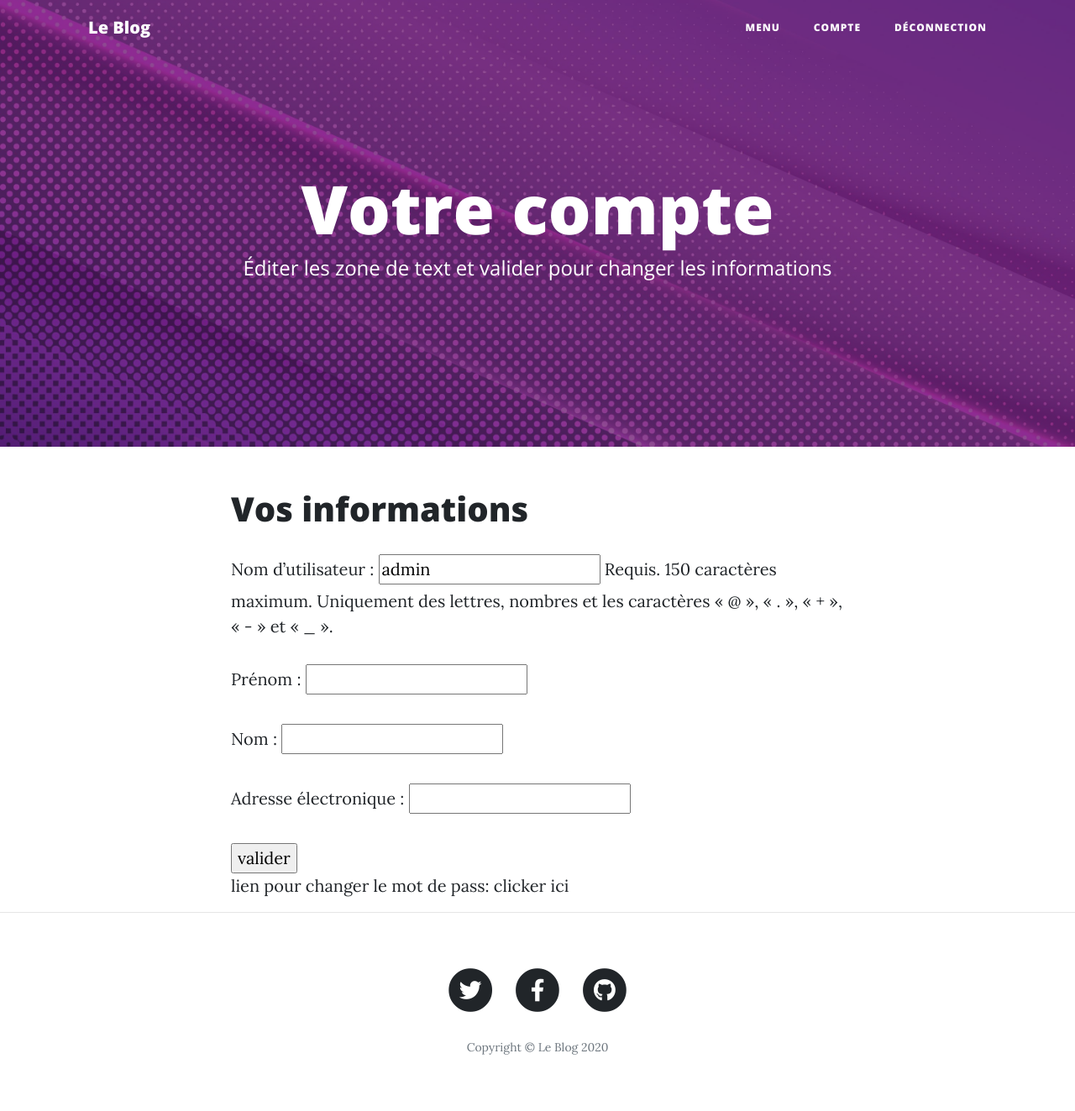
After one commit to CharlesRigal/website, a Django app: page /compte/ in a window 1280 px wide. The commit adds this page. Shown: the whole page at 84% size. Run offline with Django 3.2, Linux system fonts and the light colour scheme; a user stored in the database is signed in; some libraries are stand-ins or nearby versions.

Commit message:
add edit account fonction info and password

```diff
--- a/website.com/ttkom/forms.py
+++ b/website.com/ttkom/forms.py
@@ -2,6 +2,14 @@ from django import forms
 from .models import Comment
 from django.contrib.auth.models import User
 from django.contrib.auth.forms import UserCreationForm, UserChangeForm
+
+
+class ChangeForm(UserChangeForm):
+    password = None
+
+    class Meta:
+        model = User
+        fields = ('username', 'first_name', 'last_name', 'email')
 
 
 class RegisterForm(UserCreationForm):
--- a/website.com/ttkom/templates/registration/login.html
+++ b/website.com/ttkom/templates/registration/login.html
@@ -12,7 +12,7 @@
                 <form action="{% url 'login' %}#form" id="form" method="post">
                     {% csrf_token %}
                     {{ form.as_p }}
-                    <input type="submit">
+                    <input type="submit" value="Connextion">
                     <p><a href="#">mot de pass oublier</a></p>
                 </form>
             </div>
--- /dev/null
+++ b/website.com/ttkom/templates/ttkom/account/edit_account.html
@@ -0,0 +1,22 @@
+{% extends "ttkom/base.html" %}
+{% load static %}
+{% block title %}compte de {{ user.username }}{% endblock %}
+{% block picture %}{% static 'ttkom/img/edit_account_bg.jpg' %}{% endblock %}
+{% block head_title %}Votre compte{% endblock %}
+{% block subheading %}Éditer les zone de text et valider pour changer les informations{% endblock %}
+{% block content %}
+        <div class="container">
+        <div class="row">
+            <div class="col-lg-8 col-md-10 mx-auto">
+                <h1>Vos informations</h1>
+                <form action="/compte/#form" id="form" method="post">
+                    {% csrf_token %}
+                    {{ form.as_p }}
+                    <input type="submit" value="valider">
+                </form>
+                lien pour changer le mot de pass: <a href="{% url 'password_change' %}">clicker ici</a>
+            </div>
+        </div>
+    </div>
+    <hr>
+{% endblock %}
--- a/website.com/ttkom/templates/ttkom/base.html
+++ b/website.com/ttkom/templates/ttkom/base.html
@@ -42,7 +42,7 @@
 
 						{% if user.is_authenticated %}
 							<li class="nav-item">
-								<a class="nav-link" href="#">compte</a>
+								<a class="nav-link" href="{% url 'edit_account' %}">compte</a>
 							</li>
 							<li class="nav-item">
 								<a class="nav-link" href="{% url 'logout' %}">déconnection</a>
--- a/website.com/ttkom/urls.py
+++ b/website.com/ttkom/urls.py
@@ -1,9 +1,15 @@
 from django.contrib.auth import views as auth_views
 from django.contrib import admin
-from django.urls import path
+from django.urls import path, reverse_lazy
 from . import views
 
 urlpatterns = [
+
+    # edit account
+    path("compte/", views.account, name="edit_account"),
+    path("changer_le_mdp/", auth_views.PasswordChangeView.as_view(
+        success_url=reverse_lazy("login"),
+    ), name="password_change"),
 
     # register
     path("S\'inscrire/", views.register_view, name="register"),
--- a/website.com/ttkom/views.py
+++ b/website.com/ttkom/views.py
@@ -4,12 +4,25 @@ from django.contrib.sites.shortcuts import get_current_site
 from .tokens import account_activation_token
 from django.utils.encoding import force_bytes, force_text
 from django.utils import timezone
-from .forms import CommentForm, RegisterForm
+from .forms import CommentForm, RegisterForm, ChangeForm
 from django.template.loader import render_to_string
 from django.utils.http import urlsafe_base64_encode, urlsafe_base64_decode
 from django.urls import reverse
 from django.contrib.auth import login
+from django.contrib.auth.decorators import login_required
 from django.contrib.auth.models import User
+
+
+@login_required(login_url="/connextion/")
+def account(request):
+    form = ChangeForm(request.POST or None, instance=request.user)
+    if request.POST and form.is_valid():
+        form.save()
+
+    context = {
+        'form': form,
+    }
+    return render(request, "ttkom/account/edit_account.html", context=context)
 
 
 def activate(request, uidb64, token):
```
Also changed, not shown: website.com/ttkom/templates/registration/password_change_form.html (added, +21 -0 lines), website.com/db.sqlite3, website.com/ttkom/static/ttkom/img/edit_account_bg.jpg (added), website.com/ttkom/static/ttkom/img/password_change.png (added).
